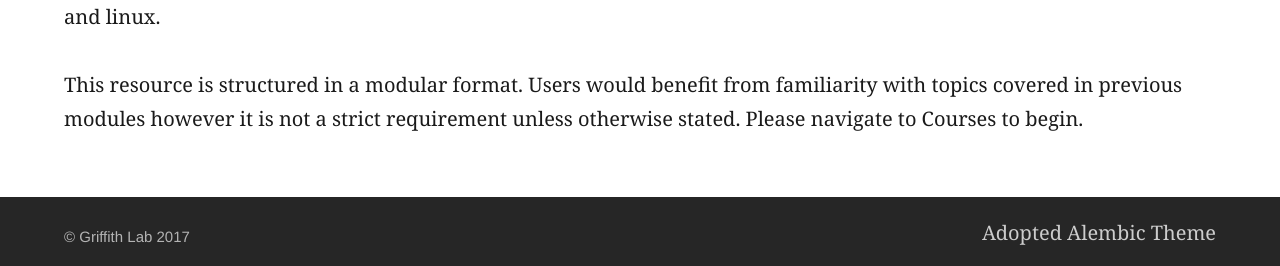
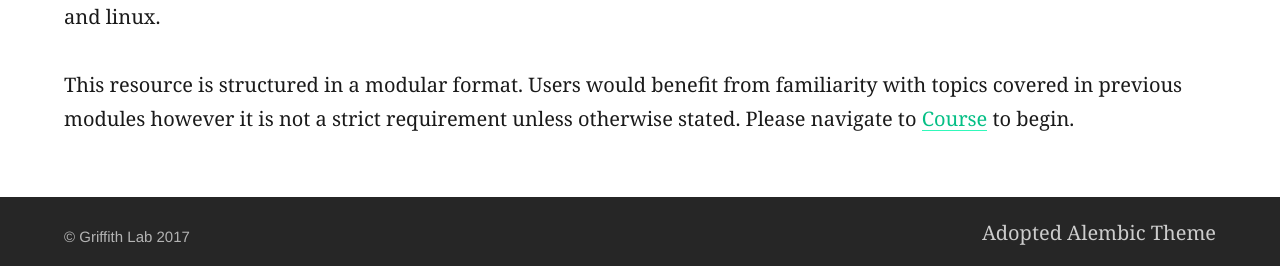
Before and after one commit to griffithlab/genviz.org, a Jekyll site: the page built from about.md, in a window 1280 px wide. Shown: the part 631-897 px from the top of the page. Built offline with Jekyll 4.4.1, drawn with Linux system fonts in a browser that asks for light colours.

Commit message:
make link

```diff
--- a/about.md
+++ b/about.md
@@ -10,4 +10,4 @@ layout: "home"
 
 We aim to provide an in-depth tutorial in the interpretation and visualization of omic data. Among the topics we will cover are: "Genome Browsing and Interpretation", "Differential Expression and Pathway Analysis", "Best in Class tools for visualization". Students should have a background in biology and a basic knowledge of the R programming language and linux.
 
-This resource is structured in a modular format. Users would benefit from familiarity with topics covered in previous modules however it is not a strict requirement unless otherwise stated. Please navigate to Courses to begin.
+This resource is structured in a modular format. Users would benefit from familiarity with topics covered in previous modules however it is not a strict requirement unless otherwise stated. Please navigate to [Course](http://genviz.org/course/) to begin.
```
